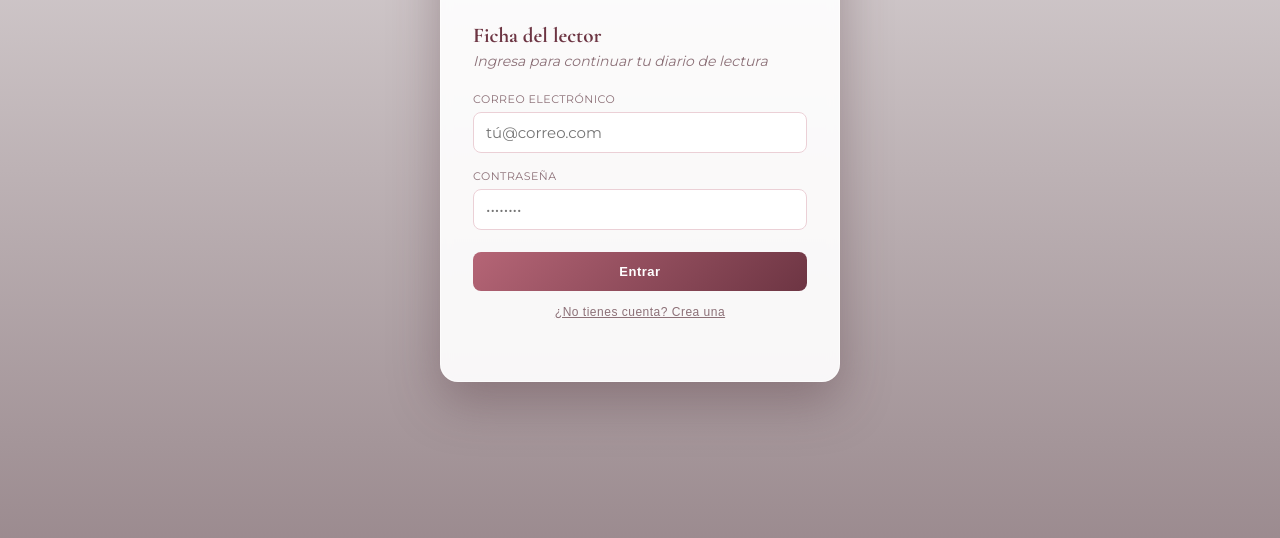
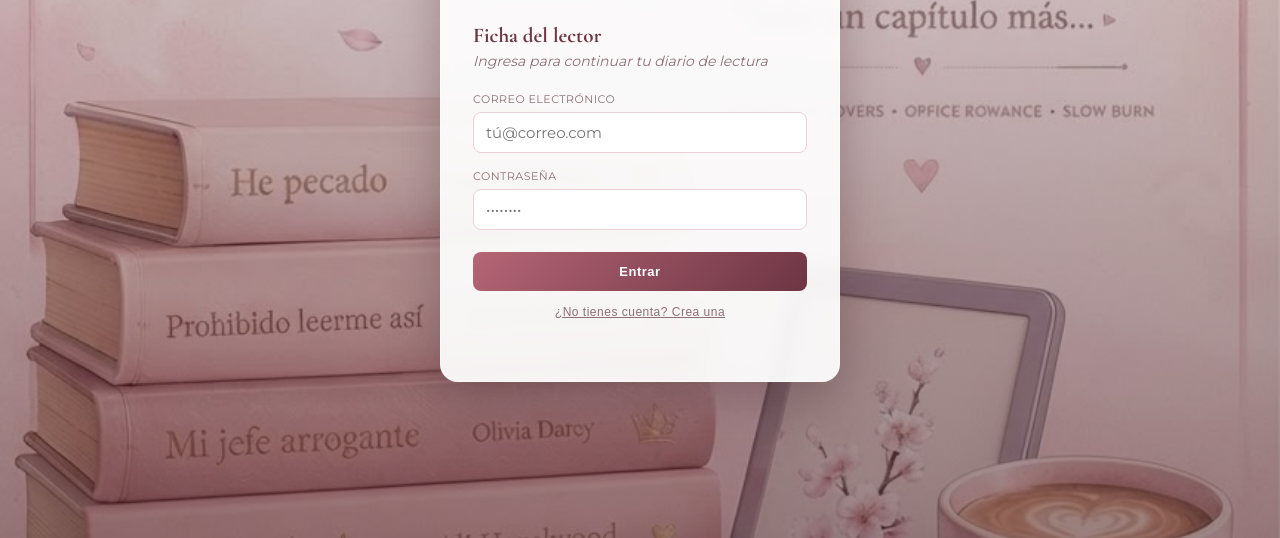
Before and after one commit to diariocronicalectura/bookjournal, a plain HTML site: page index.html in a window 1280 px wide. Shown: the part 262-800 px from the top of the page. Drawn offline with nearby package versions, Linux system fonts and the light colour scheme; a script that the page names is missing.

Commit message:
Add files via upload

```diff
--- a/index.html
+++ b/index.html
@@ -27,7 +27,7 @@
     padding:24px;
     background-image:
       linear-gradient(180deg, rgba(74,44,52,0.15), rgba(74,44,52,0.55)),
-      url('portada.JPG');
+      url('portada.jpeg');
     background-size:cover;
     background-position:center;
   }
```
